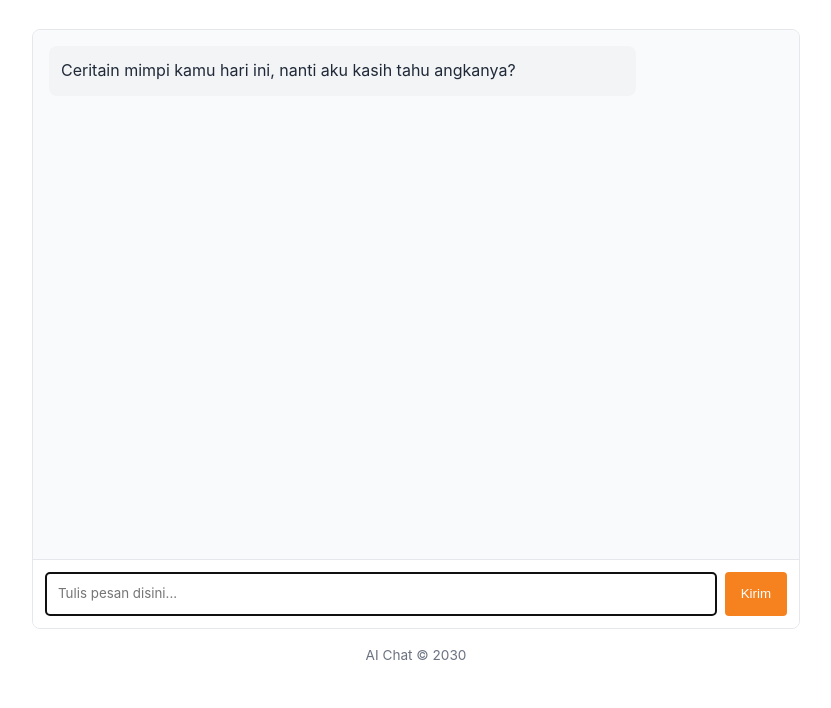
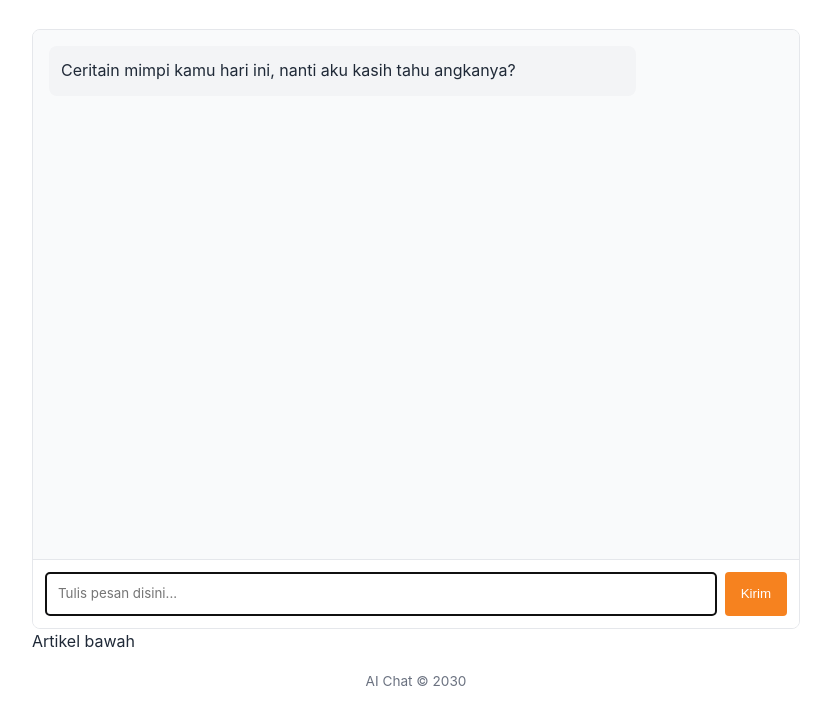
Before and after one commit to animalpsychic/chatai, a website: page public/index.html in a window 1280 px wide. Shown: the part 116-824 px from the top of the page, without its empty margins (224-1055 px from the left). Before the commit the page ends 800 px from the top, so only its background shows below. Drawn offline with Linux system fonts and the light colour scheme.

Commit message:
Update index.html

```diff
--- a/public/index.html
+++ b/public/index.html
@@ -166,7 +166,7 @@
         <button id="send-button">Kirim</button>
       </div>
     </div>
-
+<p>Artikel bawah</p>
     <footer>
       <p>AI Chat &copy; 2030</p>
     </footer>
```
